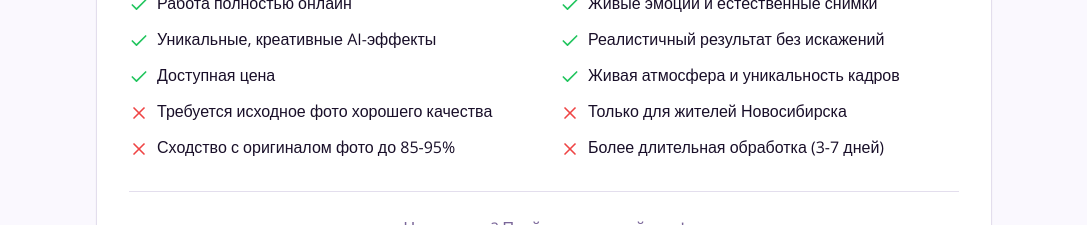
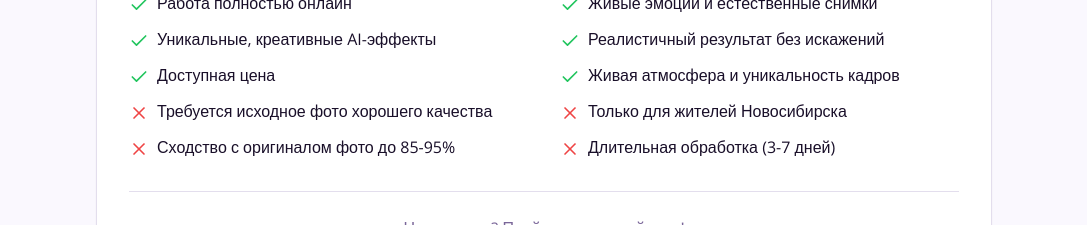
Before and after one commit to pr-poehali-dev/neiro-photo-site, a React (Vite) app: page / in a window 1280 px wide. Shown: the part 2120-2345 px from the top of the page, without its empty margins (96-1183 px from the left). Built offline with nearby package versions, Linux system fonts and the light colour scheme.

Commit message:
Обновление Index.tsx

```diff
--- a/src/pages/Index.tsx
+++ b/src/pages/Index.tsx
@@ -877,7 +877,7 @@ const Index = () => {
                         data-component-name="p"
                         data-component-content="%7B%22text%22%3A%22%D0%9D%D1%83%D0%B6%D0%BD%D0%B0%20%D0%BB%D0%B8%D1%87%D0%BD%D0%B0%D1%8F%20%D0%B2%D1%81%D1%82%D1%80%D0%B5%D1%87%D0%B0%22%7D"
                       >
-                        Более длительная обработка (3-7 дней)
+                        Длительная обработка (3-7 дней)
                       </p>
                     </div>
                   </div>
```
